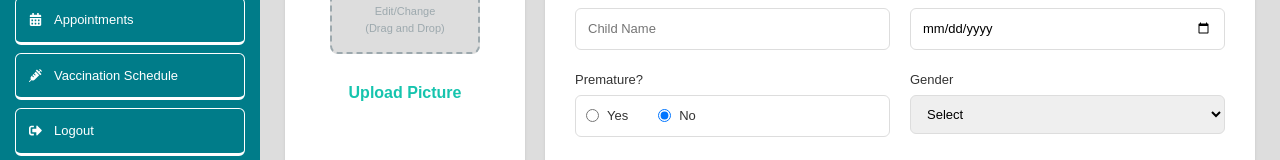
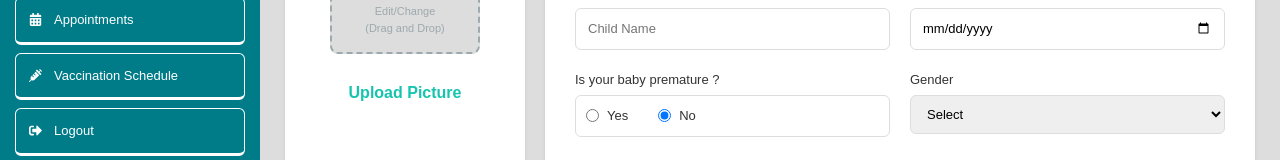
Before and after one commit to praveen01718/Nurture, a React (Vite) app in the folder Front_end/: page /Home/Parents/Add_parent in a window 1280 px wide. Both pictures are taken after a click on the button "Child Info". Shown: the part 305-465 px from the top of the page. Built offline with nearby package versions, Linux system fonts and the light colour scheme; no server answers.

Commit message:
initial commit

```diff
--- a/Front_end/src/components/AddChild.jsx
+++ b/Front_end/src/components/AddChild.jsx
@@ -321,7 +321,7 @@ function AddChild() {
                   {formData.isPremature === "yes" && (
                     <>
                       <div className="form-input-group">
-                        <label>Expected Delivery Date</label>
+                        <label>Expected Date of Delivery</label>
                         <input
                           type="date"
                           name="expectedDate"
--- a/Front_end/src/components/AddParent.jsx
+++ b/Front_end/src/components/AddParent.jsx
@@ -363,7 +363,7 @@ function AddParent() {
                             {isSubmitted && !child.dob && <span className="err-msg">Field is Required</span>}
                           </div>
                           <div className="field-group span-2">
-                            <label>Premature?</label>
+                            <label>Is your baby premature ?</label>
                             <div className="radio-group">
                               <label><input type="radio" checked={child.premature === "yes"} onChange={() => handleChildChange(index, { target: { name: 'premature', value: 'yes' } })} /> Yes</label>
                               <label><input type="radio" checked={child.premature === "no"} onChange={() => {
@@ -379,7 +379,7 @@ function AddParent() {
                           {child.premature === "yes" && (
                             <>
                               <div className="field-group">
-                                <label>Expected Delivery of Date</label>
+                                <label>Expected Date of Delivery</label>
                                 <input type="date" name="expectedDeliveryDate" value={child.expectedDeliveryDate} onChange={(e) => handleChildChange(index, e)} min={child.dob} />
                                 {isSubmitted && !child.expectedDeliveryDate && <span className="err-msg">Field is Required</span>}
                               </div>
```
